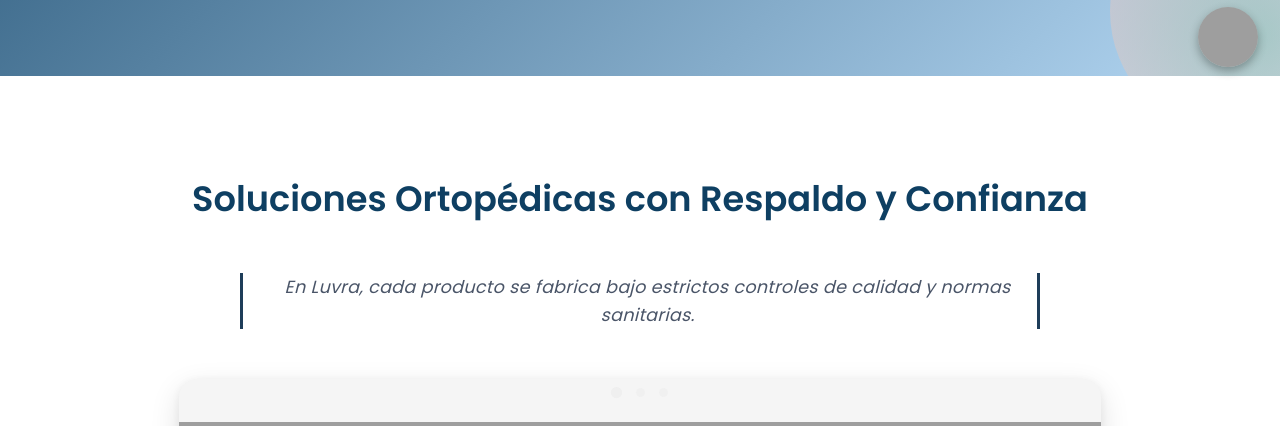
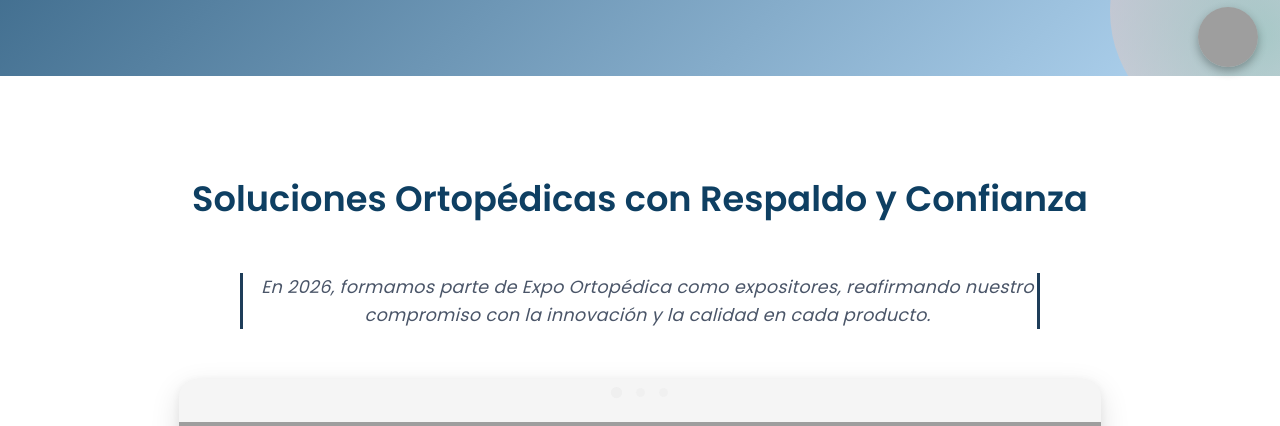
Before and after one commit to JotaJuani/LUVRAWEB, a Django app: page / in a window 1280 px wide. Shown: the part 704-1130 px from the top of the page. Run offline with Django 5.2, Linux system fonts and the light colour scheme; some libraries are stand-ins or nearby versions; grey boxes are pictures that could not be loaded.

Commit message:
expo subtitle added

```diff
--- a/templates/webluvra/home.html
+++ b/templates/webluvra/home.html
@@ -20,7 +20,7 @@
 <!-- INFO -->
 <section class="info">
   <h2>Soluciones Ortopédicas con Respaldo y Confianza</h2>
-  <p class="section-subtitle">En Luvra, cada producto se fabrica bajo estrictos controles de calidad y normas sanitarias.</p>
+  <p class="section-subtitle">En 2026, formamos parte de Expo Ortopédica como expositores, reafirmando nuestro compromiso con la innovación y la calidad en cada producto.</p>
   <!-- CARRUSEL EXPO -->
     <div id="expoCarousel" class="carousel slide expo-carousel" data-bs-ride="carousel">
 
```
